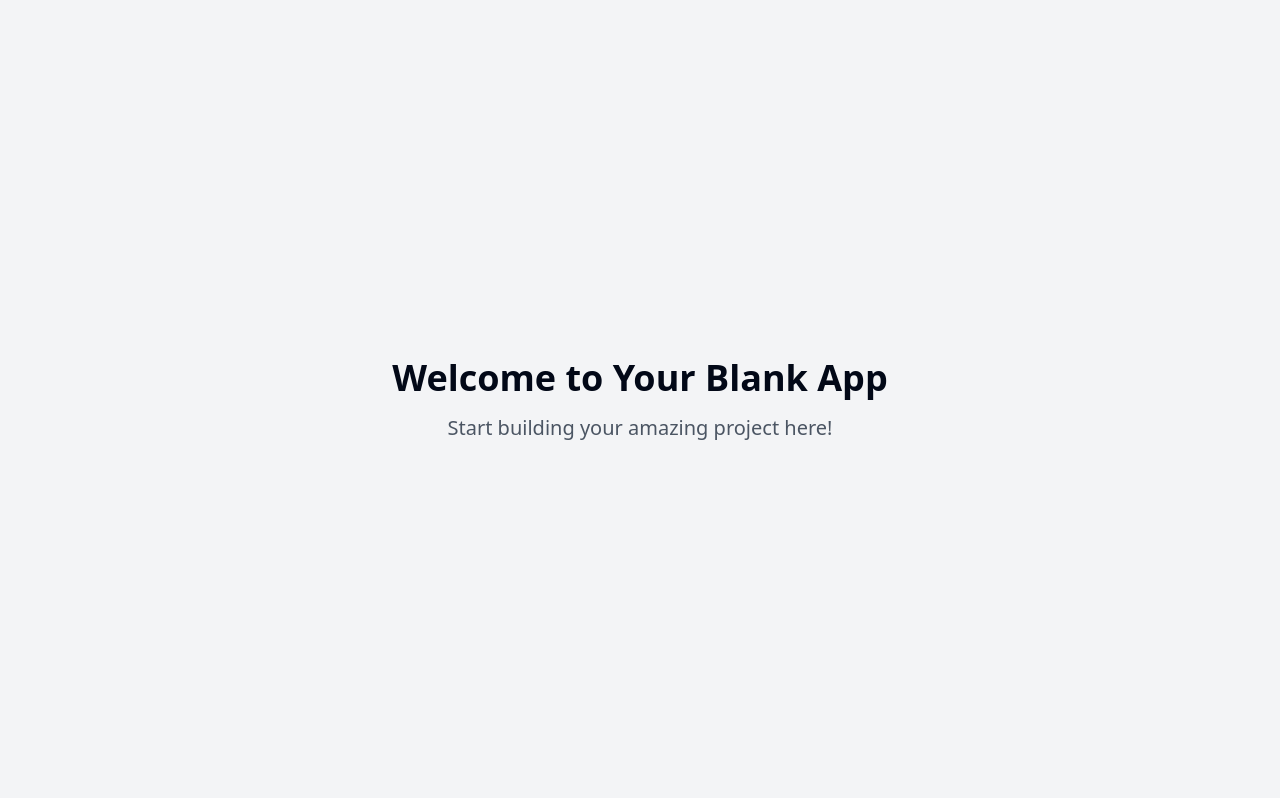
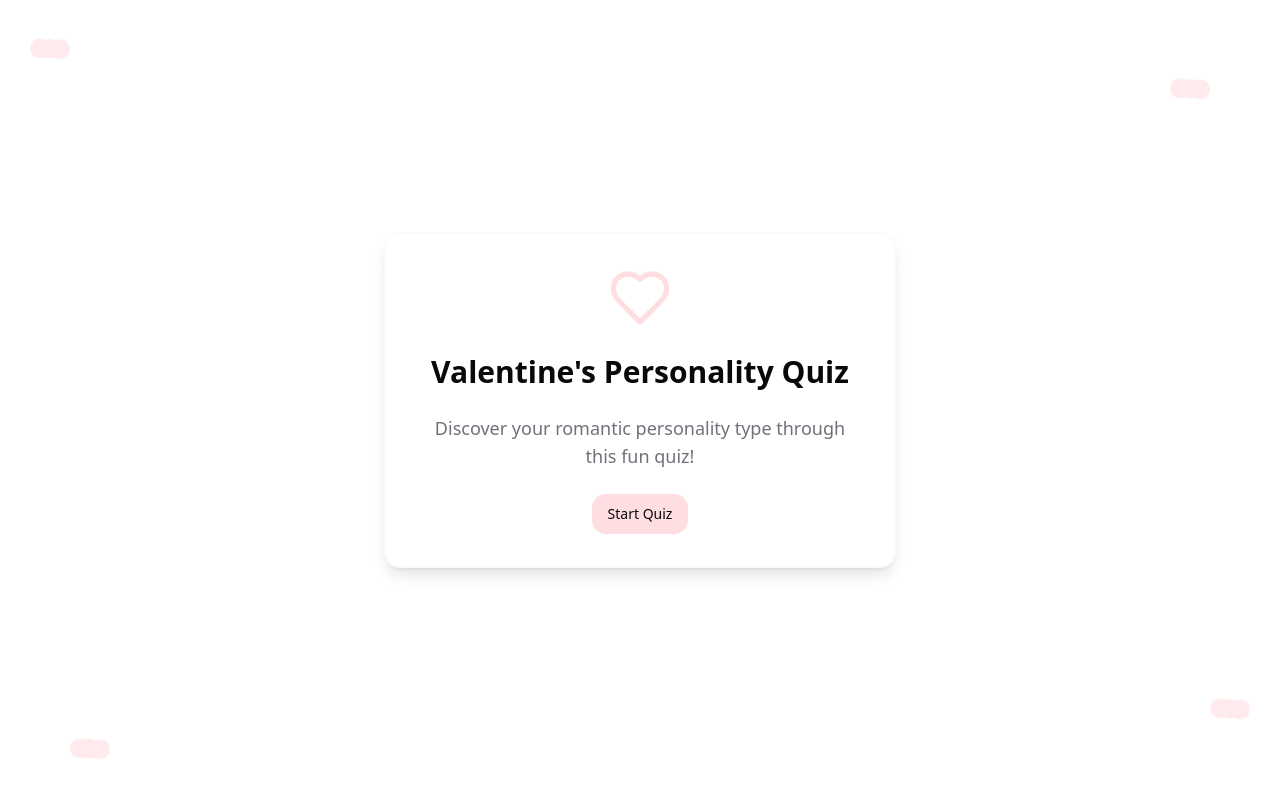
Before and after one commit to osbyrne/lovely-personality-quiz, a React (Vite) app: page / in a window 1280 px wide. Built offline with nearby package versions, Linux system fonts and the light colour scheme.

Commit message:
Create personality test website
Implement a personality test website with multiple-choice questions. Use a color scheme featuring salmon pink and incorporate floral designs in the CSS. The personality summary will be styled to reflect a cute theme.
[skip gpt_engineer]

```diff
--- a/package.json
+++ b/package.json
@@ -54,6 +54,7 @@
     "react-hook-form": "^7.53.0",
     "react-resizable-panels": "^2.1.3",
     "react-router-dom": "^6.26.2",
+    "react-transition-group": "^4.4.5",
     "recharts": "^2.12.7",
     "sonner": "^1.5.0",
     "tailwind-merge": "^2.5.2",
--- /dev/null
+++ b/src/components/FlowerDecoration.tsx
@@ -0,0 +1,14 @@
+import React from 'react';
+
+const FlowerDecoration = () => {
+  return (
+    <>
+      <div className="flower fixed top-10 left-10" />
+      <div className="flower fixed top-20 right-20" />
+      <div className="flower fixed bottom-10 left-20" />
+      <div className="flower fixed bottom-20 right-10" />
+    </>
+  );
+};
+
+export default FlowerDecoration;
--- /dev/null
+++ b/src/components/Question.tsx
@@ -0,0 +1,47 @@
+import React from 'react';
+import { Button } from '@/components/ui/button';
+import { Card } from '@/components/ui/card';
+
+interface QuestionProps {
+  question: string;
+  options: string[];
+  onAnswer: (answer: number) => void;
+  currentQuestion: number;
+  totalQuestions: number;
+}
+
+const Question = ({ question, options, onAnswer, currentQuestion, totalQuestions }: QuestionProps) => {
+  return (
+    <div className="w-full max-w-2xl mx-auto p-6 space-y-8">
+      <div className="text-center mb-8">
+        <p className="text-sm text-muted-foreground mb-2">
+          Question {currentQuestion + 1} of {totalQuestions}
+        </p>
+        <div className="w-full bg-secondary h-2 rounded-full">
+          <div
+            className="bg-[#FFDEE2] h-2 rounded-full transition-all duration-500"
+            style={{ width: `${((currentQuestion + 1) / totalQuestions) * 100}%` }}
+          />
+        </div>
+      </div>
+
+      <Card className="p-6 shadow-lg border-2 border-[#FFDEE2]/20">
+        <h2 className="text-2xl font-semibold text-center mb-8">{question}</h2>
+        <div className="grid gap-4">
+          {options.map((option, index) => (
+            <Button
+              key={index}
+              variant="outline"
+              className="p-6 text-lg hover:bg-[#FFDEE2]/20 hover:border-[#FFDEE2] transition-all duration-300"
+              onClick={() => onAnswer(index)}
+            >
+              {option}
+            </Button>
+          ))}
+        </div>
+      </Card>
+    </div>
+  );
+};
+
+export default Question;
--- /dev/null
+++ b/src/components/Result.tsx
@@ -0,0 +1,53 @@
+import React from 'react';
+import { Button } from '@/components/ui/button';
+import { Card } from '@/components/ui/card';
+import { Heart } from 'lucide-react';
+
+interface ResultProps {
+  personality: string;
+  description: string;
+  onRetake: () => void;
+}
+
+const Result = ({ personality, description, onRetake }: ResultProps) => {
+  const handleShare = () => {
+    if (navigator.share) {
+      navigator.share({
+        title: 'My Valentine Personality Test Result',
+        text: `I got "${personality}"! ${description}`,
+        url: window.location.href,
+      }).catch(console.error);
+    }
+  };
+
+  return (
+    <div className="w-full max-w-2xl mx-auto p-6">
+      <Card className="p-8 text-center space-y-6 shadow-lg border-2 border-[#FFDEE2]/20">
+        <Heart className="w-16 h-16 mx-auto text-[#FFDEE2]" />
+        <h1 className="text-3xl font-semibold mb-4">You are a...</h1>
+        <div className="space-y-4">
+          <h2 className="text-4xl font-bold text-[#FFDEE2]">{personality}</h2>
+          <p className="text-lg text-muted-foreground">{description}</p>
+        </div>
+
+        <div className="flex flex-col sm:flex-row gap-4 justify-center mt-8">
+          <Button
+            onClick={onRetake}
+            variant="outline"
+            className="hover:bg-[#FFDEE2]/20 hover:border-[#FFDEE2]"
+          >
+            Take Again
+          </Button>
+          <Button
+            onClick={handleShare}
+            className="bg-[#FFDEE2] hover:bg-[#FFDEE2]/90 text-foreground"
+          >
+            Share Result
+          </Button>
+        </div>
+      </Card>
+    </div>
+  );
+};
+
+export default Result;
--- a/src/index.css
+++ b/src/index.css
@@ -5,88 +5,25 @@
 @layer base {
   :root {
     --background: 0 0% 100%;
-    --foreground: 222.2 84% 4.9%;
-
+    --foreground: 240 10% 3.9%;
     --card: 0 0% 100%;
-    --card-foreground: 222.2 84% 4.9%;
-
+    --card-foreground: 240 10% 3.9%;
     --popover: 0 0% 100%;
-    --popover-foreground: 222.2 84% 4.9%;
-
-    --primary: 222.2 47.4% 11.2%;
-    --primary-foreground: 210 40% 98%;
-
-    --secondary: 210 40% 96.1%;
-    --secondary-foreground: 222.2 47.4% 11.2%;
-
-    --muted: 210 40% 96.1%;
-    --muted-foreground: 215.4 16.3% 46.9%;
-
-    --accent: 210 40% 96.1%;
-    --accent-foreground: 222.2 47.4% 11.2%;
-
+    --popover-foreground: 240 10% 3.9%;
+    --primary: 346 100% 93%;
+    --primary-foreground: 355 100% 97%;
+    --secondary: 240 4.8% 95.9%;
+    --secondary-foreground: 240 5.9% 10%;
+    --muted: 240 4.8% 95.9%;
+    --muted-foreground: 240 3.8% 46.1%;
+    --accent: 240 4.8% 95.9%;
+    --accent-foreground: 240 5.9% 10%;
     --destructive: 0 84.2% 60.2%;
-    --destructive-foreground: 210 40% 98%;
-
-    --border: 214.3 31.8% 91.4%;
-    --input: 214.3 31.8% 91.4%;
-    --ring: 222.2 84% 4.9%;
-
-    --radius: 0.5rem;
-
-    --sidebar-background: 0 0% 98%;
-
-    --sidebar-foreground: 240 5.3% 26.1%;
-
-    --sidebar-primary: 240 5.9% 10%;
-
-    --sidebar-primary-foreground: 0 0% 98%;
-
-    --sidebar-accent: 240 4.8% 95.9%;
-
-    --sidebar-accent-foreground: 240 5.9% 10%;
-
-    --sidebar-border: 220 13% 91%;
-
-    --sidebar-ring: 217.2 91.2% 59.8%;
-  }
-
-  .dark {
-    --background: 222.2 84% 4.9%;
-    --foreground: 210 40% 98%;
-
-    --card: 222.2 84% 4.9%;
-    --card-foreground: 210 40% 98%;
-
-    --popover: 222.2 84% 4.9%;
-    --popover-foreground: 210 40% 98%;
-
-    --primary: 210 40% 98%;
-    --primary-foreground: 222.2 47.4% 11.2%;
-
-    --secondary: 217.2 32.6% 17.5%;
-    --secondary-foreground: 210 40% 98%;
-
-    --muted: 217.2 32.6% 17.5%;
-    --muted-foreground: 215 20.2% 65.1%;
-
-    --accent: 217.2 32.6% 17.5%;
-    --accent-foreground: 210 40% 98%;
-
-    --destructive: 0 62.8% 30.6%;
-    --destructive-foreground: 210 40% 98%;
-
-    --border: 217.2 32.6% 17.5%;
-    --input: 217.2 32.6% 17.5%;
-    --ring: 212.7 26.8% 83.9%;
-    --sidebar-background: 240 5.9% 10%;
-    --sidebar-foreground: 240 4.8% 95.9%;
-    --sidebar-primary: 224.3 76.3% 48%;
-    --sidebar-primary-foreground: 0 0% 100%;
-    --sidebar-accent: 240 3.7% 15.9%;
-    --sidebar-accent-foreground: 240 4.8% 95.9%;
-    --sidebar-border: 240 3.7% 15.9%;
-    --sidebar-ring: 217.2 91.2% 59.8%;
+    --destructive-foreground: 0 0% 98%;
+    --border: 240 5.9% 90%;
+    --input: 240 5.9% 90%;
+    --ring: 346 100% 93%;
+    --radius: 1rem;
   }
 }
 
@@ -94,8 +31,68 @@
   * {
     @apply border-border;
   }
-
   body {
     @apply bg-background text-foreground;
   }
 }
+
+.flower {
+  position: fixed;
+  width: 20px;
+  height: 20px;
+  background: #FFDEE2;
+  border-radius: 50%;
+  animation: float 6s ease-in-out infinite;
+  opacity: 0.6;
+}
+
+.flower::before {
+  content: '';
+  position: absolute;
+  width: 20px;
+  height: 20px;
+  background: #FFDEE2;
+  border-radius: 50%;
+  transform: translateX(-10px);
+}
+
+.flower::after {
+  content: '';
+  position: absolute;
+  width: 20px;
+  height: 20px;
+  background: #FFDEE2;
+  border-radius: 50%;
+  transform: translateX(10px);
+}
+
+@keyframes float {
+  0%, 100% {
+    transform: translateY(0) rotate(0deg);
+  }
+  50% {
+    transform: translateY(-20px) rotate(45deg);
+  }
+}
+
+.question-enter {
+  opacity: 0;
+  transform: translateX(100%);
+}
+
+.question-enter-active {
+  opacity: 1;
+  transform: translateX(0%);
+  transition: opacity 500ms, transform 500ms;
+}
+
+.question-exit {
+  opacity: 1;
+  transform: translateX(0%);
+}
+
+.question-exit-active {
+  opacity: 0;
+  transform: translateX(-100%);
+  transition: opacity 500ms, transform 500ms;
+}
--- a/src/pages/Index.tsx
+++ b/src/pages/Index.tsx
@@ -1,12 +1,159 @@
-// Update this page (the content is just a fallback if you fail to update the page)
+import React, { useState } from 'react';
+import { CSSTransition, TransitionGroup } from 'react-transition-group';
+import Question from '@/components/Question';
+import Result from '@/components/Result';
+import FlowerDecoration from '@/components/FlowerDecoration';
+import { Button } from '@/components/ui/button';
+import { Card } from '@/components/ui/card';
+import { Heart } from 'lucide-react';
+
+const questions = [
+  {
+    question: "What's your ideal Valentine's Day date?",
+    options: [
+      "A cozy night in with movies",
+      "A romantic candlelit dinner",
+      "An adventurous outdoor activity",
+      "A creative DIY date"
+    ]
+  },
+  {
+    question: "Pick your favorite love language:",
+    options: [
+      "Words of affirmation",
+      "Physical touch",
+      "Acts of service",
+      "Quality time"
+    ]
+  },
+  {
+    question: "What makes you feel most loved?",
+    options: [
+      "Surprise gifts and notes",
+      "Warm hugs and cuddles",
+      "Help with daily tasks",
+      "Deep conversations"
+    ]
+  },
+  {
+    question: "Choose your perfect romantic gesture:",
+    options: [
+      "Handwritten love letters",
+      "Surprise date planning",
+      "Cooking their favorite meal",
+      "Creating a photo album"
+    ]
+  }
+];
+
+const personalities = [
+  {
+    type: "Romantic Dreamer",
+    description: "You're a true romantic at heart, always finding magic in the little moments and creating beautiful memories."
+  },
+  {
+    type: "Caring Nurturer",
+    description: "Your love runs deep and you show it through thoughtful actions and tender care for those you cherish."
+  },
+  {
+    type: "Playful Sweetheart",
+    description: "You bring joy and laughter to relationships, making every moment together feel special and fun."
+  },
+  {
+    type: "Devoted Partner",
+    description: "Your loyalty and dedication make you an incredible partner who always puts love first."
+  }
+];
 
 const Index = () => {
+  const [started, setStarted] = useState(false);
+  const [currentQuestion, setCurrentQuestion] = useState(0);
+  const [answers, setAnswers] = useState<number[]>([]);
+  const [result, setResult] = useState<{type: string, description: string} | null>(null);
+
+  const handleStart = () => {
+    setStarted(true);
+  };
+
+  const handleAnswer = (answerIndex: number) => {
+    const newAnswers = [...answers, answerIndex];
+    setAnswers(newAnswers);
+
+    if (currentQuestion < questions.length - 1) {
+      setCurrentQuestion(currentQuestion + 1);
+    } else {
+      // Simple personality calculation
+      const mostCommonAnswer = newAnswers.reduce((acc, curr) => {
+        acc[curr] = (acc[curr] || 0) + 1;
+        return acc;
+      }, {} as {[key: number]: number});
+
+      const personalityIndex = Object.entries(mostCommonAnswer)
+        .sort(([,a], [,b]) => b - a)[0][0];
+
+      setResult(personalities[Number(personalityIndex)]);
+    }
+  };
+
+  const handleRetake = () => {
+    setStarted(true);
+    setCurrentQuestion(0);
+    setAnswers([]);
+    setResult(null);
+  };
+
+  if (!started) {
+    return (
+      <div className="min-h-screen flex items-center justify-center p-4">
+        <FlowerDecoration />
+        <Card className="max-w-lg w-full p-8 text-center space-y-6 shadow-lg border-2 border-[#FFDEE2]/20">
+          <Heart className="w-16 h-16 mx-auto text-[#FFDEE2]" />
+          <h1 className="text-3xl font-bold mb-4">Valentine's Personality Quiz</h1>
+          <p className="text-lg text-muted-foreground">
+            Discover your romantic personality type through this fun quiz!
+          </p>
+          <Button
+            onClick={handleStart}
+            className="bg-[#FFDEE2] hover:bg-[#FFDEE2]/90 text-foreground mt-4"
+          >
+            Start Quiz
+          </Button>
+        </Card>
+      </div>
+    );
+  }
+
+  if (result) {
+    return (
+      <div className="min-h-screen flex items-center justify-center p-4">
+        <FlowerDecoration />
+        <Result
+          personality={result.type}
+          description={result.description}
+          onRetake={handleRetake}
+        />
+      </div>
+    );
+  }
+
   return (
-    <div className="min-h-screen flex items-center justify-center bg-gray-100">
-      <div className="text-center">
-        <h1 className="text-4xl font-bold mb-4">Welcome to Your Blank App</h1>
-        <p className="text-xl text-gray-600">Start building your amazing project here!</p>
-      </div>
+    <div className="min-h-screen flex items-center justify-center p-4">
+      <FlowerDecoration />
+      <TransitionGroup>
+        <CSSTransition
+          key={currentQuestion}
+          timeout={500}
+          classNames="question"
+        >
+          <Question
+            question={questions[currentQuestion].question}
+            options={questions[currentQuestion].options}
+            onAnswer={handleAnswer}
+            currentQuestion={currentQuestion}
+            totalQuestions={questions.length}
+          />
+        </CSSTransition>
+      </TransitionGroup>
     </div>
   );
 };
```
Also changed, not shown: 1 other file (tests, documents, lock files or other folders).
